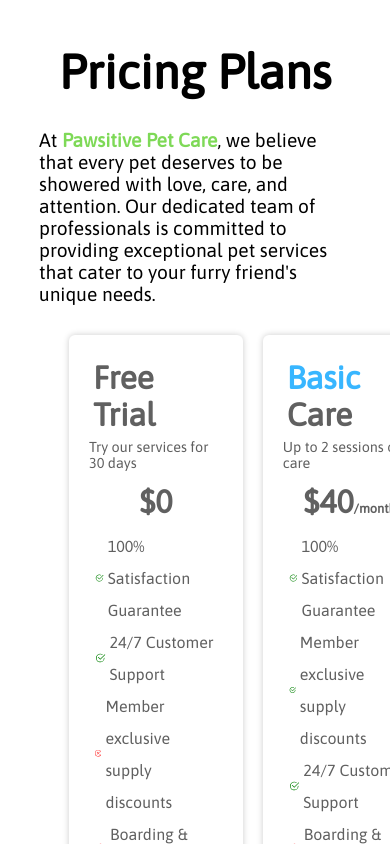
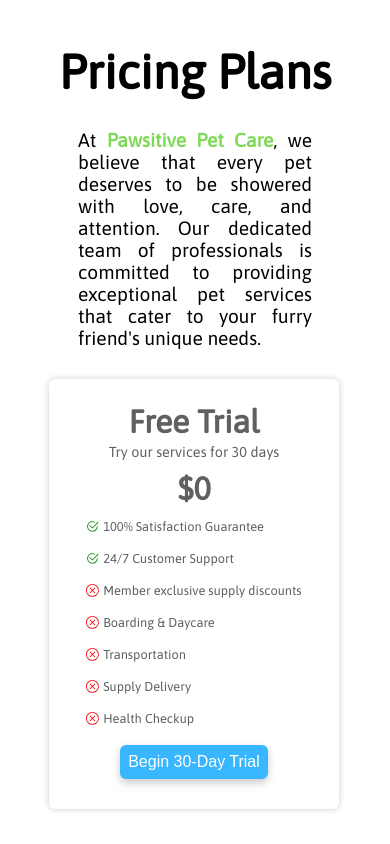
Before and after one commit to n-tse/pet-service, a React (Vite) app: page / in a window 390 px wide. Shown: the part 2860-3704 px from the top of the page. Built offline with nearby package versions, Linux system fonts and the light colour scheme.

Commit message:
add media queries and 'most popular' sticker

```diff
--- a/src/components/Pricing.jsx
+++ b/src/components/Pricing.jsx
@@ -8,7 +8,6 @@ const Pricing = () => {
       <div className="pricing-content">
         <div className="pricing-header">
           <h2 className="headline">Pricing Plans</h2>
-        </div>
           <p className="text">
             At <span className="highlight-text">Pawsitive Pet Care</span>, we
             believe that every pet deserves to be showered with love, care, and
@@ -16,6 +15,7 @@ const Pricing = () => {
             providing exceptional pet services that cater to your furry friend's
             unique needs.
           </p>
+        </div>
         <div className="pricing-cards-container">
           <div className="pricing-card">
             <div className="pricing-card-header">
@@ -53,7 +53,7 @@ const Pricing = () => {
                 </li>
                 <li className="services-provided-list-item">
                   <BsXCircle className="service-not-included-icon" />
-                  Heath Checkup
+                  Health Checkup
                 </li>
               </ul>
             </div>
@@ -79,11 +79,11 @@ const Pricing = () => {
                 </li>
                 <li className="services-provided-list-item">
                   <BsCheck2Circle className="service-included-icon" />
-                  Member exclusive supply discounts
+                  24/7 Customer Support
                 </li>
                 <li className="services-provided-list-item">
                   <BsCheck2Circle className="service-included-icon" />
-                  24/7 Customer Support
+                  Member exclusive supply discounts
                 </li>
                 <li className="services-provided-list-item">
                   <BsXCircle className="service-not-included-icon" />
@@ -107,7 +107,7 @@ const Pricing = () => {
               <button className="pricing-card-btn">Subscribe Now</button>
             </div>
           </div>
-          <div className="pricing-card">
+          <div className="pricing-card popular-plan">
             <div className="pricing-card-header">
               <h2 className="plan-name">
                 Standard <span style={{ color: "#606060" }}>Care</span>
@@ -116,6 +116,7 @@ const Pricing = () => {
               <h2 className="plan-cost">
                 $80<span style={{ fontSize: "0.8rem" }}>/month</span>
               </h2>
+              <div className="popular-banner">Most Popular</div>
             </div>
             <div className="services-provided-list">
               <ul style={{ listStyle: "none" }}>
@@ -125,11 +126,11 @@ const Pricing = () => {
                 </li>
                 <li className="services-provided-list-item">
                   <BsCheck2Circle className="service-included-icon" />
-                  Member exclusive supply discounts
+                  24/7 Customer Support
                 </li>
                 <li className="services-provided-list-item">
                   <BsCheck2Circle className="service-included-icon" />
-                  24/7 Customer Support
+                  Member exclusive supply discounts
                 </li>
                 <li className="services-provided-list-item">
                   <BsXCircle className="service-not-included-icon" />
@@ -171,11 +172,11 @@ const Pricing = () => {
                 </li>
                 <li className="services-provided-list-item">
                   <BsCheck2Circle className="service-included-icon" />
-                  Member exclusive supply discounts
+                  24/7 Customer Support
                 </li>
                 <li className="services-provided-list-item">
                   <BsCheck2Circle className="service-included-icon" />
-                  24/7 Customer Support
+                  Member exclusive supply discounts
                 </li>
                 <li className="services-provided-list-item">
                   <BsCheck2Circle className="service-included-icon" />
--- a/src/components/css/Pricing.css
+++ b/src/components/css/Pricing.css
@@ -5,22 +5,50 @@
   margin-bottom: 30px;
 }
 
+.pricing-header .text  {
+  width: 60vw;
+  margin: auto;
+  text-align: justify;
+  text-justify: inter-word;
+}
+
 .pricing-cards-container {
   display: flex;
-  align-items: center;
-  justify-content: space-between;
-  padding: 20px;
+  justify-content: flex-start;
+  overflow-x: auto;
+  padding: 20px 0;
 }
 
 .pricing-card {
+  flex: 0 0 290px;
   display: flex;
   flex-direction: column;
   align-items: center;
-  /* background-color: var(--secondary-color); */
-  padding: 20px 20px;
+  padding: 20px 30px;
   margin: 10px;
   border-radius: 6px;
   box-shadow: 0 0 6px #ccc;
+  scroll-snap-align: start;
+  overflow: hidden;
+}
+
+@media (max-width: 768px) {
+  .pricing-cards-container {
+    overflow-x: scroll;
+    overflow-y: hidden;
+    white-space: nowrap;
+  }
+
+  .pricing-card {
+    width: 100%;
+    max-width: 400px;
+  }
+}
+
+@media (min-width: 1680px) {
+  .pricing-cards-container {
+    justify-content: center;
+  }
 }
 
 .pricing-card:hover {
@@ -31,7 +59,6 @@
   display: flex;
   flex-direction: column;
   align-items: center;
-  /* margin-bottom: 10px; */
 }
 
 .pricing-card-header .plan-name {
@@ -43,7 +70,7 @@
 .pricing-card-header .sub-header {
   color: #606060;
   font-size: 0.9rem;
-  padding: 2px 0 8px;
+  padding: 0 0 6px;
 }
 
 .pricing-card-header .plan-cost {
@@ -53,7 +80,7 @@
 }
 
 .services-provided-list ul {
-  margin: 6px;
+  margin: 0 16px;
   width: fit-content;
   display: flex;
   flex-direction: column;
@@ -64,6 +91,7 @@
   column-gap: 0.25rem;
   color: #606060;
   line-height: 2rem;
+  font-size: 0.8rem;
 }
 
 .pricing-card .services-provided-list-item {
@@ -78,8 +106,8 @@
   border: none;
   color: white;
   background-color: var(--secondary-color);
-  margin: 6px;
-  font-size: 1.1rem;
+  margin: 10px;
+  font-size: 1rem;
   cursor: pointer;
   box-shadow: 0 4px 8px #ccc;
 }
@@ -90,5 +118,19 @@
 
 .service-not-included-icon {
   color: red;
-  font-size: 0.9rem;
 }
+
+.popular-plan {
+  position: relative;
+}
+
+.popular-banner {
+  position: absolute;
+  top: 0px;
+  right: 0px;
+  padding: 4px 8px;
+  background-color: var(--primary-color);
+  color: white;
+  font-size: 0.8rem;
+  border-bottom-left-radius: 6px;
+}
```
Lines whose indentation alone changed are shown as unchanged.
